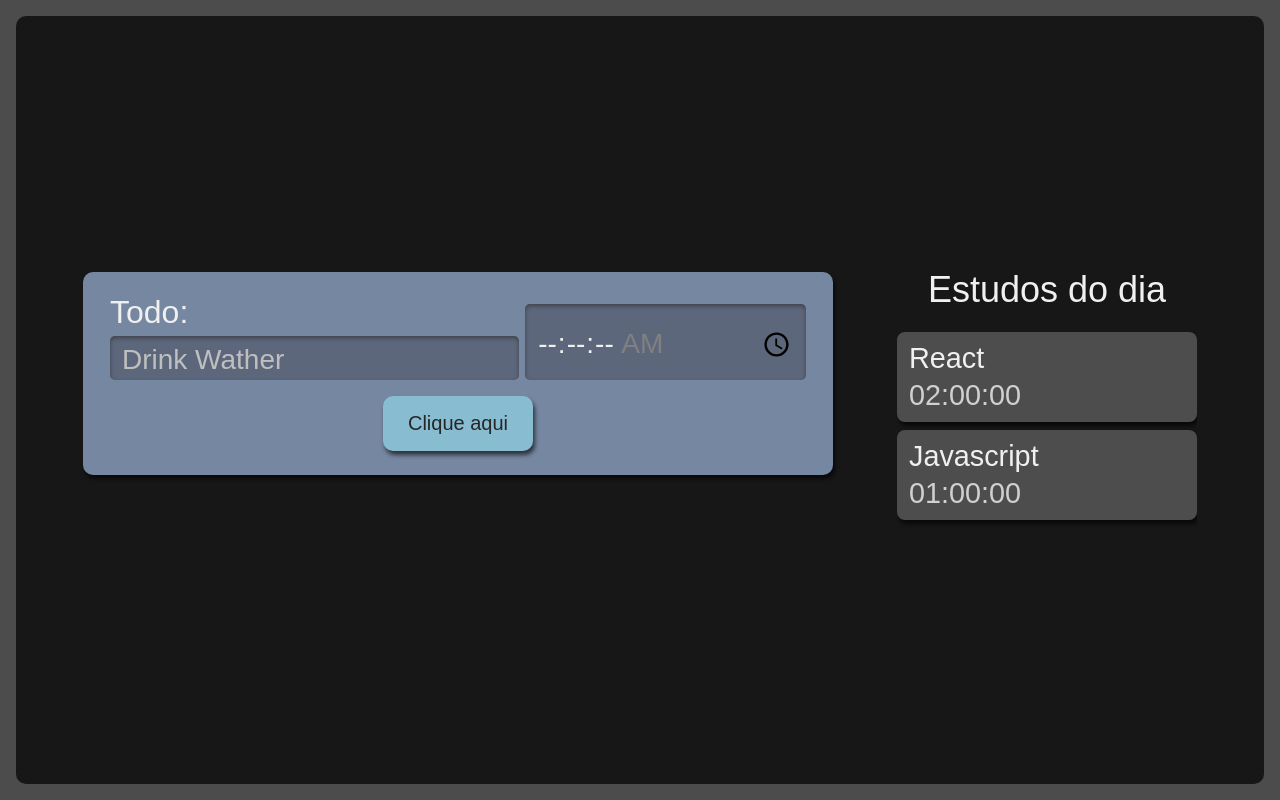
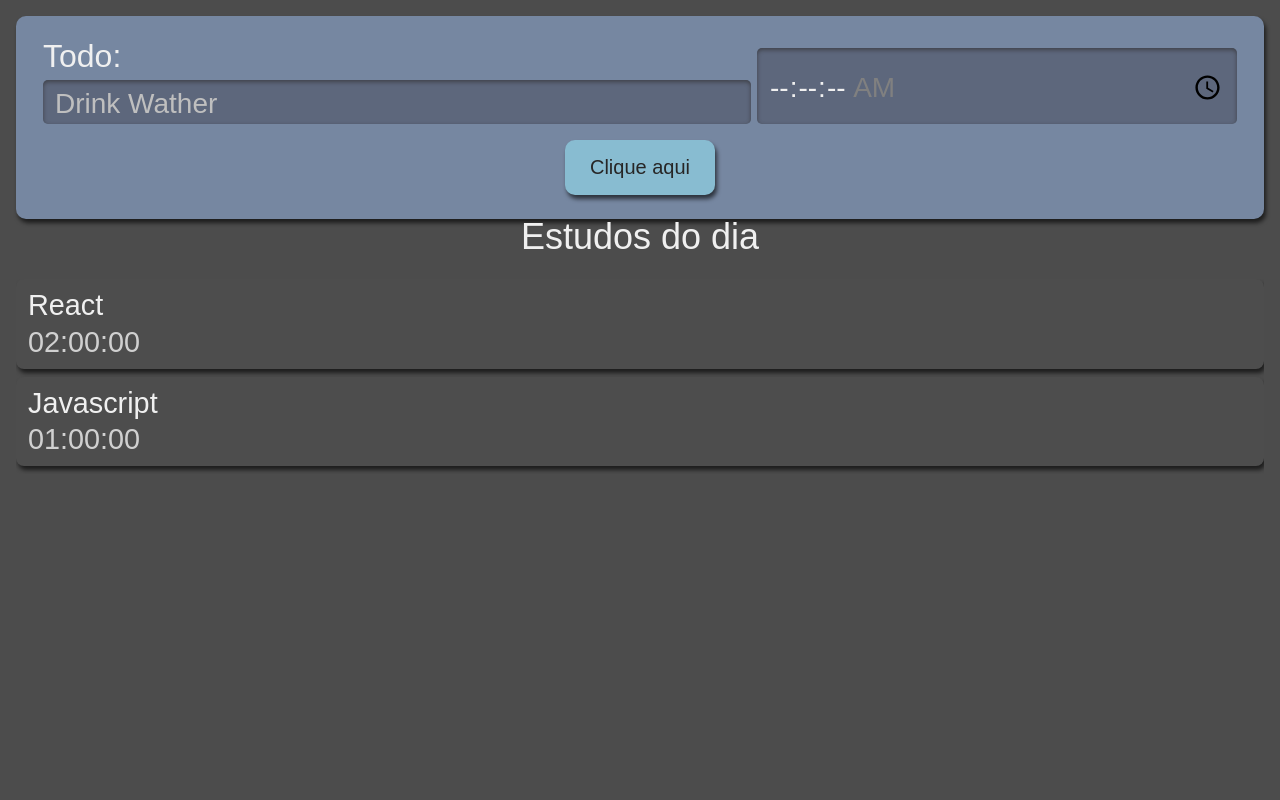
Before and after one commit to Guilhercs/Estudos-react, a React (Create React App) app: page / in a window 1280 px wide. Built offline with nearby package versions, Linux system fonts and the light colour scheme.

Commit message:
chore(module): add css module ts

```diff
--- a/package.json
+++ b/package.json
@@ -41,6 +41,7 @@
     ]
   },
   "devDependencies": {
-    "sass": "^1.71.1"
+    "sass": "^1.71.1",
+    "typescript-plugin-css-modules": "^5.1.0"
   }
 }
--- a/src/components/button/index.tsx
+++ b/src/components/button/index.tsx
@@ -1,8 +1,8 @@
 import React from "react";
-import "./button.scss";
+import buttonStyle from "./button.module.scss";
 
 export default class Button extends React.Component {
   render() {
-    return <button className="button">Clique aqui</button>;
+    return <button className={buttonStyle.button}>Clique aqui</button>;
   }
 }
--- a/src/components/forms/index.tsx
+++ b/src/components/forms/index.tsx
@@ -1,12 +1,12 @@
 import React from "react";
 import Button from "../button";
-import "./forms-style.scss";
+import formsStyle from "./forms-style.module.scss";
 
 export default class Formulario extends React.Component {
   render() {
     return (
-      <form className="novaTarefa">
-        <div className="inputContainer">
+      <form className={formsStyle.novaTarefa}>
+        <div className={formsStyle.inputContainer}>
           <label htmlFor="tarefa">Todo: </label>
           <input
             type="text"
@@ -16,7 +16,7 @@ export default class Formulario extends React.Component {
             required
           />
         </div>
-        <div className="inputContainer">
+        <div className={formsStyle.inputContainer}>
           <label
             htmlFor="tempo
           "
--- a/src/components/list/index.tsx
+++ b/src/components/list/index.tsx
@@ -1,5 +1,5 @@
 import React from "react";
-import "./list-style.scss";
+import listStyle from "./list-style.module.scss";
 
 export default function List() {
   const tarefas = [
@@ -13,11 +13,11 @@ export default function List() {
     },
   ];
   return (
-    <aside className="listaTarefas">
+    <aside className={listStyle.listaTarefas}>
       <h2>Estudos do dia</h2>
       <ul>
         {tarefas.map((item, index) => (
-          <li className="item" key={index}>
+          <li className={listStyle.item} key={index}>
             <h3>{item.tarefa}</h3>
             <span>{item.tempo}</span>
           </li>
--- a/src/pages/App.tsx
+++ b/src/pages/App.tsx
@@ -1,11 +1,11 @@
 import React from "react";
 import Forms from "../components/forms";
 import List from "../components/list";
-import "./app-style.scss";
+import style from "./app-style.module.scss";
 
 function App() {
   return (
-    <div className="AppStyle">
+    <div className={style.appStyle}>
       <Forms />
       <List />
     </div>
```
Also changed, not shown: tsconfig.json (+4 -9 lines), src/components/button/button.module.scss (renamed from src/components/button/button.scss), src/components/forms/forms-style.module.scss (renamed from src/components/forms/forms-style.scss), src/components/list/list-style.module.scss (renamed from src/components/list/list-style.scss), src/pages/app-style.module.scss (renamed from src/pages/app-style.scss), 1 other file (tests, documents, lock files or other folders).
